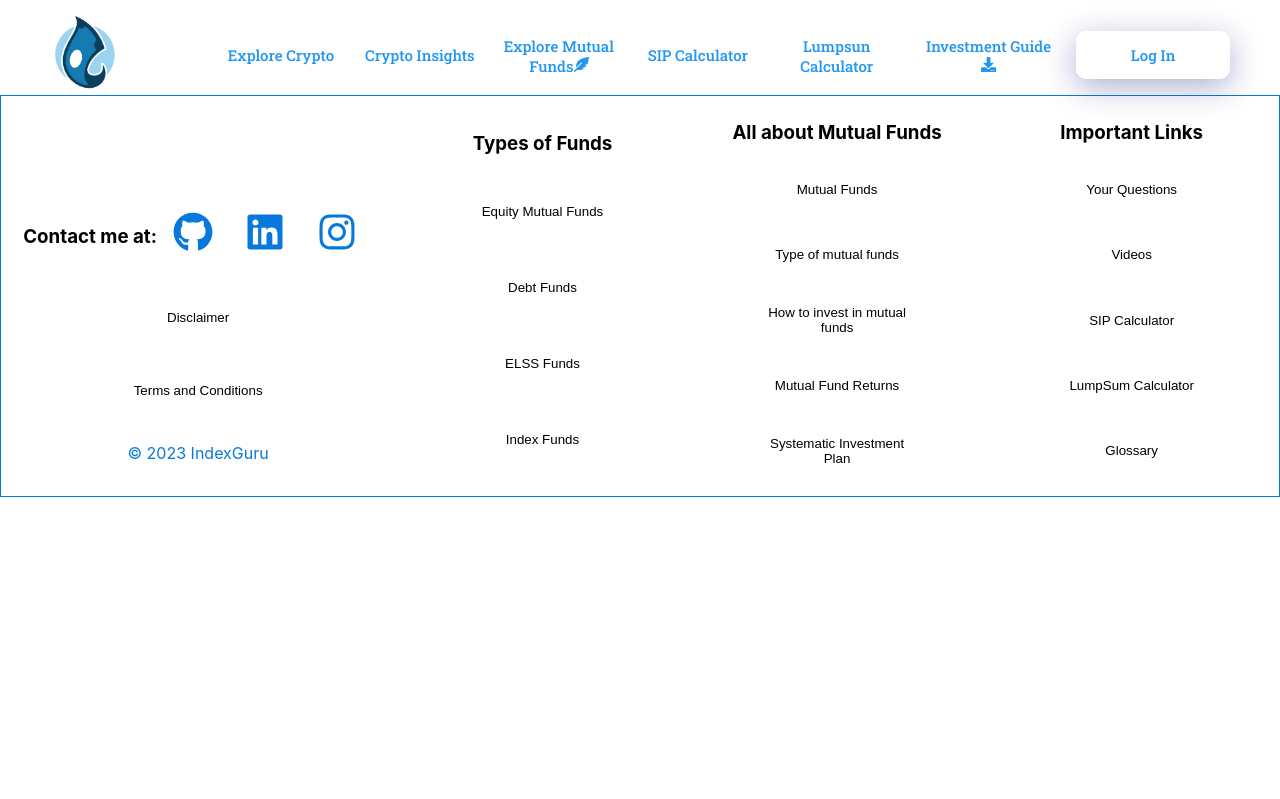
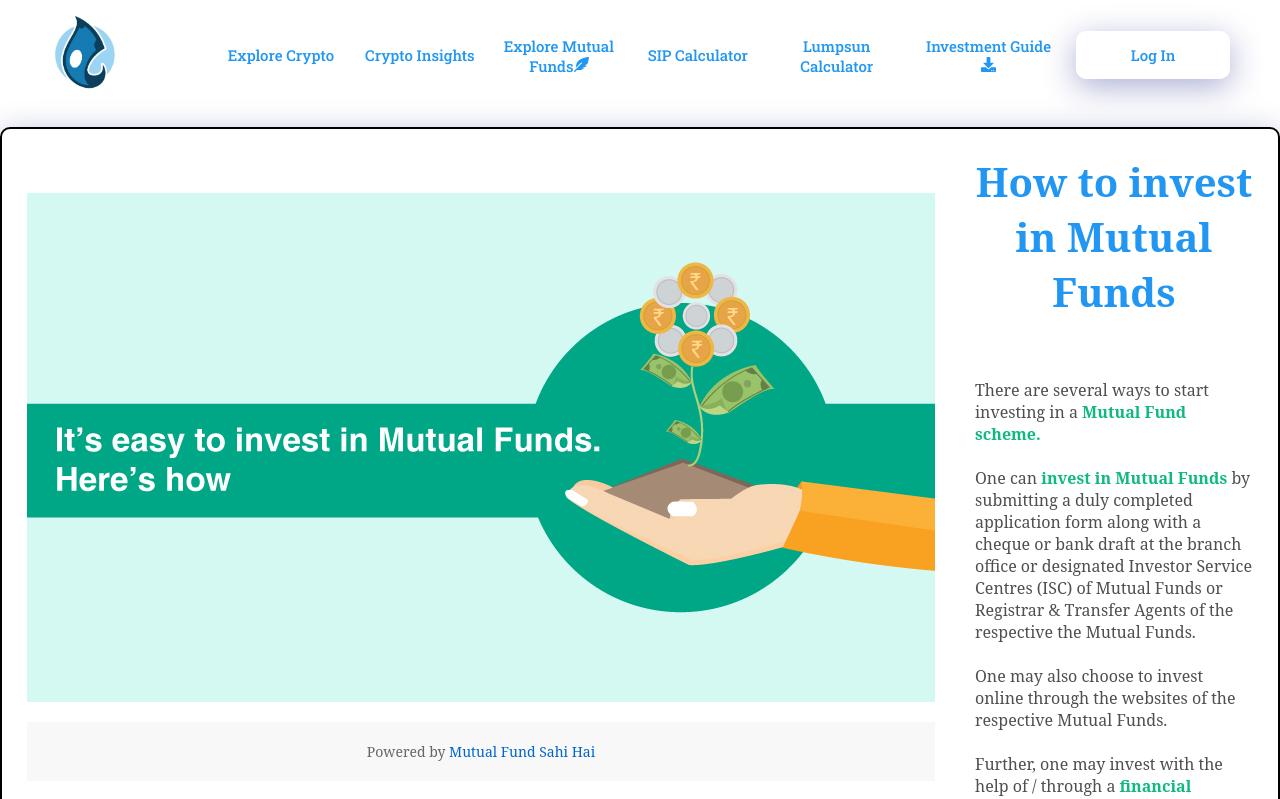
Before and after one commit to kalviumcommunity/IndexGuru, a React (Create React App) app in the folder frontend/: page /HowToInvest in a window 1280 px wide. Shown: the top 799 px of the page. Built offline with nearby package versions, Linux system fonts and the light colour scheme; no server answers.

Commit message:
Added How to Invest In Mutual Funds

```diff
--- a/frontend/src/App.js
+++ b/frontend/src/App.js
@@ -10,6 +10,7 @@
 import LumpsumCalculator from "./Components/LumpSum";
 import MutualFunds from "./Components/FooterComponents/MutualFunds";
 import TypesOfFunds from "./Components/FooterComponents/TypesOfFunds";
+import HowToInvest from "./Components/FooterComponents/HowToInvest";
 
 function App() {
   return (
@@ -25,6 +26,7 @@
         <Route path="/LumpsumCalculator" element={<LumpsumCalculator />} />
         <Route path="/MutualFunds" element={<MutualFunds />} />
         <Route path="/TypesOfFunds" element={<TypesOfFunds />} />
+        <Route path="/HowToInvest" element={<HowToInvest />} />
       </Routes>
       <Footer />
     </>
--- a/frontend/src/Components/Footer.js
+++ b/frontend/src/Components/Footer.js
@@ -55,7 +55,9 @@
         <Link to={"/TypesOfFunds"}>
         <button className="fbuttons">Type of mutual funds</button>
         </Link>
+        <Link to={"/HowToInvest"}>
         <button className="fbuttons">How to invest in mutual funds</button>
+        </Link>
         <button className="fbuttons">Mutual Fund Returns</button>
         <button className="fbuttons">Systematic Investment Plan</button>
       </div>
--- /dev/null
+++ b/frontend/src/Components/FooterComponents/HowToInvest.css
@@ -0,0 +1,28 @@
+.div3 {
+  margin-top: 2em;
+  display: flex;
+  color: #514e4e;
+  height: 90vh;
+  align-items: center;
+
+  padding: 5px;
+  background-color: rgba(255, 255, 255, 0.15);
+  box-shadow: 0 8px 32px 0 rgba(31, 38, 135, 0.37);
+  backdrop-filter: blur(10px);
+  -webkit-backdrop-filter: blur(10px);
+
+  border-radius: 10px;
+  border: 2px solid black;
+}
+.description3{
+    font-size: 16px;
+    height: 100%;
+    text-align: left;
+    padding: 20px;
+    gap: 40px;
+    font-family: "Noto Serif", "Noticia Text", Georgia, "Times New Roman", serif;
+}
+.imageX {
+    width: 619px; /* Adjust the width as desired */
+    height: 600px; /* Maintain aspect ratio */
+  }
--- /dev/null
+++ b/frontend/src/Components/FooterComponents/HowToInvest.js
@@ -0,0 +1,50 @@
+import React, { useState } from 'react';
+import "./HowToInvest.css";
+import InvestF from "../assets/InvestF.jpg";
+import InvestX from "../assets/InvestX.jpg";
+
+function HowToInvest() {
+
+
+
+
+  return (
+    <>
+      <div className='div3'>
+        <div className='iframe'>
+          <img
+            src={InvestF}
+            alt="Invest in Mutual Funds"
+          />
+          <div className="credit-container">
+            <p className="credit-text">
+              Powered by <a className="credit-link" href="https://www.mutualfundssahihai.com/en/what-is-a-mutual-fund">Mutual Fund Sahi Hai</a>
+            </p>
+          </div>
+        </div>
+
+        <div className='description3'>
+          <h4 style={{ textAlign: "center", marginBottom: "1.5em", color: "#2196f3", fontSize: "2.5em" }}>
+            How to invest in Mutual Funds
+          </h4>
+          <p>
+            There are several ways to start investing in a <strong style={{color: "#10b983"}}> Mutual Fund scheme.</strong>
+            <br /><br />
+            One can <strong style={{color: "#10b983"}}>invest in Mutual Funds </strong>by submitting a duly completed application form along with a cheque or bank draft at the branch office or designated Investor Service Centres (ISC) of Mutual Funds or Registrar & Transfer Agents of the respective the Mutual Funds.
+            <br /><br />
+            One may also choose to invest online through the websites of the respective Mutual Funds.
+            <br /><br />
+            Further, one may invest with the help of / through a <strong style={{color: "#10b983"}}> financial intermediary</strong> i.e., a Mutual Fund Distributor registered with AMFI OR choose to invest directly i.e., without involving or routing the investment through any distributor.
+            <br /><br />
+            A Mutual Fund Distributor may be an individual or a non-individual entity, such as bank, brokering house or on-line distribution channel provider.
+            <br /><br />
+            One can choose to invest online, as platforms these days have all<strong style={{color: "#10b983"}}> necessary safeguards </strong>to ensure secure investing. It is really more a matter of comfort and convenience.
+            <br /><br />
+          </p>
+        </div>
+      </div>
+    </>
+  );
+}
+
+export default HowToInvest;
--- a/frontend/src/Components/FooterComponents/MutualFund.css
+++ b/frontend/src/Components/FooterComponents/MutualFund.css
@@ -76,7 +76,7 @@
     padding: 50px;
     display: flex;
     color: #514e4e;
-    height: 150vh;
+    height: 160vh;
     align-items: center;
 
     padding: 5px;
--- a/frontend/src/Components/FooterComponents/TypesOfFunds.js
+++ b/frontend/src/Components/FooterComponents/TypesOfFunds.js
@@ -51,6 +51,10 @@
       frameborder="0"
        allow="accelerometer; autoplay; clipboard-write; encrypted-media; gyroscope; picture-in-picture; web-share"
     allowfullscreen></iframe>
+    <div class="credit-container">
+<p class="credit-text">
+      Powered by <a class="credit-link" href="https://www.mutualfundssahihai.com/en/what-is-a-mutual-fund">Mutual Fund Sahi Hai</a></p>
+</div>
     </div>
   </div>
 
```
Also changed, not shown: frontend/src/Components/assets/InvestF.jpg (added), frontend/src/Components/assets/InvestX.jpg (added).
